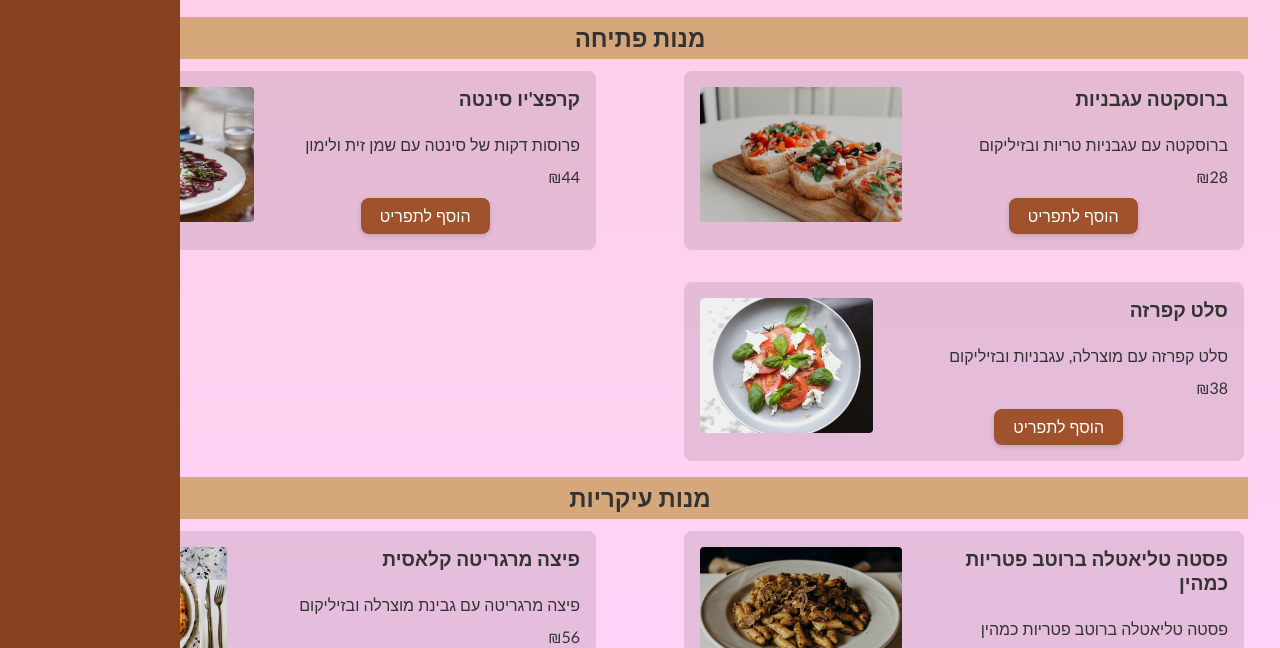
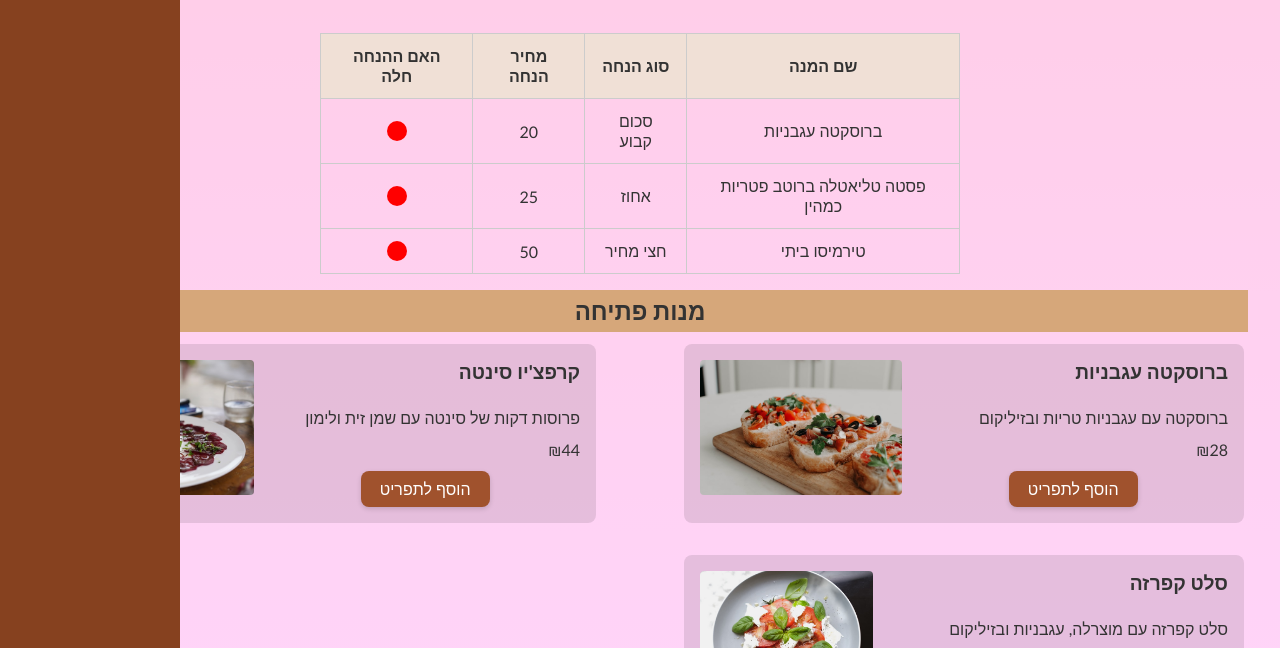
Before and after one commit to Guy-Markman/teimot-olam, a website with bundled scripts: page public/restuarants/trattoriaRoma/menu.html in a window 1280 px wide. Shown: the part 146-794 px from the top of the page. Built offline with nearby package versions, Linux system fonts and the light colour scheme.

Commit message:
Added the table for the sales

```diff
--- a/public/restuarants/trattoriaRoma/css/menuRest.css
+++ b/public/restuarants/trattoriaRoma/css/menuRest.css
@@ -0,0 +1,38 @@
+.salesTable {
+  width: 60%;
+  max-width: 40em;
+  border-collapse: collapse;
+  text-align: center;
+  font-family: inherit;
+  font-size:1em;
+  margin: 1em auto;
+
+}
+
+th, td {
+  padding: 0.75em 1em;
+  border: 1px solid #ccc;
+}
+
+thead{
+  background-color: #f0e0d6;
+  font-weight: bold;
+}
+
+.circle-button {
+  width: 1.5em;
+  height: 1.5em;
+  border-radius: 50%;
+  border: none;
+  margin: auto;
+  display: block;
+  cursor: pointer;
+}
+
+.circle-button[data-state="active"] {
+  background-color: green;
+}
+
+.circle-button[data-state="inactive"] {
+  background-color: red;
+}
--- a/public/restuarants/trattoriaRoma/menu.html
+++ b/public/restuarants/trattoriaRoma/menu.html
@@ -36,7 +36,38 @@
       </figure>
       <h1>Trattoria Roma</h1>
     </header>
-
+    <section aria-label="טבלת הנחות">
+      <table class="salesTable">
+        <thead>
+          <tr>
+            <th>שם המנה</th>
+            <th>סוג הנחה</th>
+            <th>מחיר הנחה</th>
+            <th>האם ההנחה חלה</th>
+          </tr>
+        </thead>
+        <tbody>
+          <tr>
+            <td>ברוסקטה עגבניות</td>
+            <td>סכום קבוע</td>
+            <td>20</td>
+            <td><button class="circle-button" data-state="inactive" title="ההנחה לא פעילה"></button></td>
+          </tr>
+          <tr>
+            <td>פסטה טליאטלה ברוטב פטריות כמהין</td>
+            <td>אחוז</td>
+            <td>25</td>
+            <td><button class="circle-button" data-state="inactive" title="ההנחה לא פעילה"></button></td>
+          </tr>
+          <tr>
+            <td>טירמיסו ביתי</td>
+            <td>חצי מחיר</td>
+            <td>50</td>
+            <td><button class="circle-button" data-state="inactive" title="ההנחה לא פעילה"></button></td>
+          </tr>
+        </tbody>
+      </table>
+    </section>
     <main aria-label="תפריט המסעדה">
       <section id="menuContainer"></section>
     </main>
```
